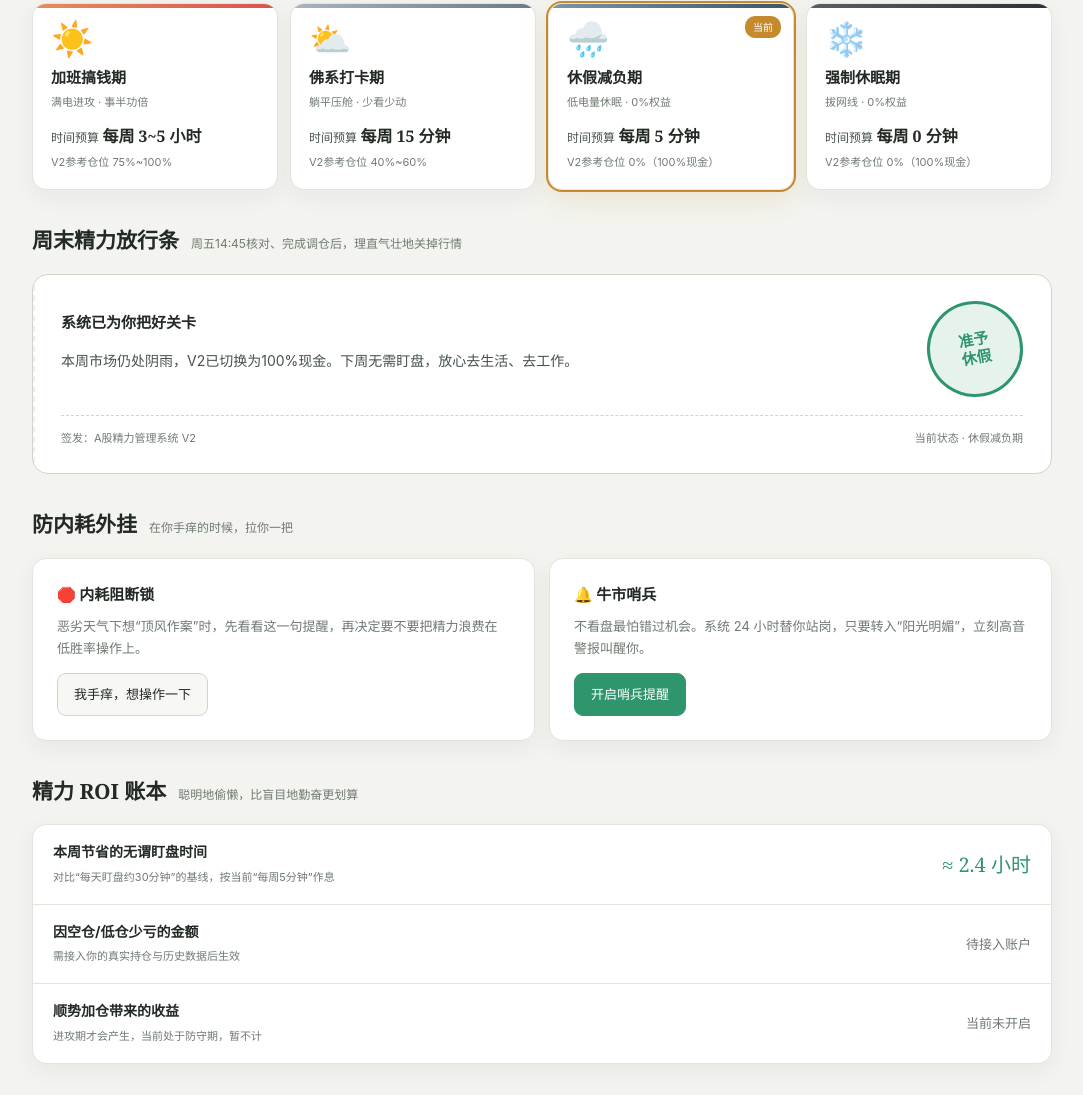
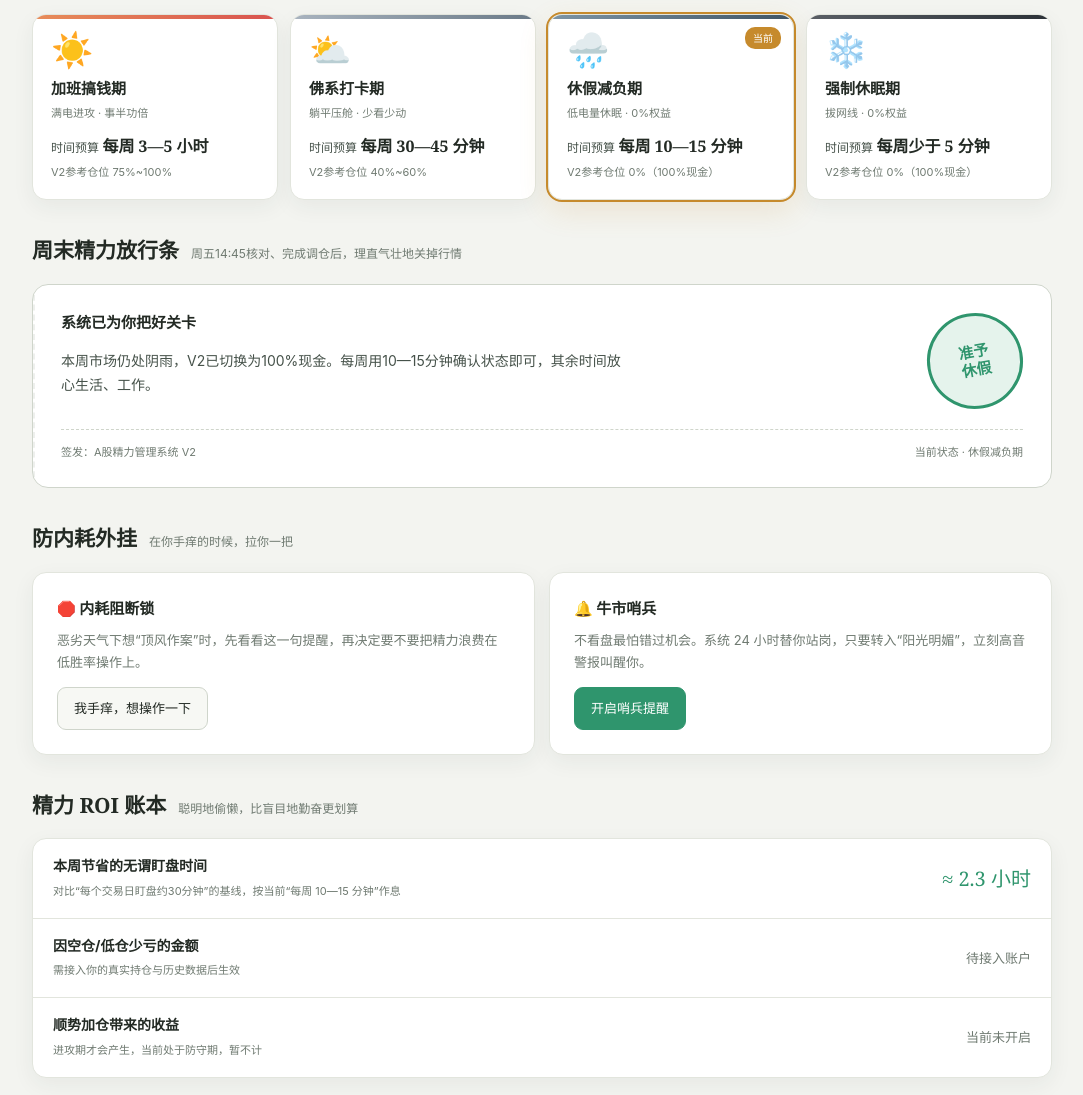
Before and after one commit to carson980629/ashare-energy-system, a website: page tianshi.html in a window 1280 px wide. Shown: the part 726-1821 px from the top of the page, without its empty margins (98-1181 px from the left). Drawn offline with Linux system fonts and the light colour scheme.

Commit message:
Refine investor energy time budgets

```diff
--- a/tianshi.html
+++ b/tianshi.html
@@ -166,7 +166,7 @@ footer{text-align:center;font-size:10px;color:var(--muted);padding:20px 0 40px}
       <div class="hero-right">
         <div class="label">本周精力预算</div>
         <div class="battery"><div class="battery-shell"><div id="batteryFill" class="battery-fill" style="width:10%"></div></div><div id="batteryNum" class="battery-num">10%</div></div>
-        <div class="time-budget">每周投入 <b id="timeBudget">5 分钟</b> 即可</div>
+        <div class="time-budget">每周投入 <b id="timeBudget">10—15 分钟</b> 即可</div>
       </div>
     </div>
   </section>
@@ -213,7 +213,7 @@ footer{text-align:center;font-size:10px;color:var(--muted);padding:20px 0 40px}
   <!-- 精力 ROI 账本 -->
   <div class="section-title"><h2>精力 ROI 账本</h2><span>聪明地偷懒，比盲目地勤奋更划算</span></div>
   <div class="card roi-rows">
-    <div class="roi-row"><div class="t"><b>本周节省的无谓盯盘时间</b><span>对比“每天盯盘约30分钟”的基线，按当前“每周5分钟”作息</span></div><div class="v" id="savedTime">≈ 2.4 小时</div></div>
+    <div class="roi-row"><div class="t"><b>本周节省的无谓盯盘时间</b><span id="savedTimeBasis">对比“每天盯盘约30分钟”的基线，按当前“每周10—15分钟”作息</span></div><div class="v" id="savedTime">≈ 2.3 小时</div></div>
     <div class="roi-row"><div class="t"><b>因空仓/低仓少亏的金额</b><span>需接入你的真实持仓与历史数据后生效</span></div><div class="v na">待接入账户</div></div>
     <div class="roi-row"><div class="t"><b>顺势加仓带来的收益</b><span>进攻期才会产生，当前处于防守期，暂不计</span></div><div class="v na">当前未开启</div></div>
   </div>
@@ -260,29 +260,29 @@ const SNAP = {
   ]
 };
 const ENERGY = {
-  bull:{key:"sun",weather:"阳光明媚",emoji:"☀️",mode:"加班搞钱期",tagline:"满电进攻 · 事半功倍",time:"每周 3~5 小时",energy:90,pos:"V2参考仓位 75%~100%",
+  bull:{key:"sun",weather:"阳光明媚",emoji:"☀️",mode:"加班搞钱期",tagline:"满电进攻 · 事半功倍",time:"每周 3—5 小时",minutes:240,energy:90,pos:"V2参考仓位 75%~100%",
     sub:"全市场上升趋势确立，赚钱效应扩散。此时投入精力产出最高，值得研究复合动量Top 2并顺势而为。",
     dos:["认真学习领涨行业与ETF","核对复合动量Top 2","检查持仓是否跌破自身MA4"],
     donts:["因恐高而过早下车","频繁做短线 T、来回折腾","追买情绪已经过热的题材"],
     pass:"东风送暖，赚钱效应扩散。本周值得多花精力，研究领涨ETF并顺势而为。",
     stamp:"开搞"},
-  shock:{key:"cloud",weather:"多云转阴",emoji:"⛅",mode:"佛系打卡期",tagline:"躺平压舱 · 少看少动",time:"每周 15 分钟",energy:30,pos:"V2参考仓位 40%~60%",
-    sub:"市场多空拉锯、热点切换较快。只从站上MA12的ETF中选择复合动量Top 2，避免死守弱势方向。",
-    dos:["周五14:45打卡看一眼","核对MA12之上的动量Top 2","按规则保持仓位，不追日内热点"],
+  shock:{key:"cloud",weather:"多云转阴",emoji:"⛅",mode:"佛系打卡期",tagline:"躺平压舱 · 少看少动",time:"每周 30—45 分钟",minutes:37.5,energy:30,pos:"V2参考仓位 40%~60%",
+    sub:"市场多空拉锯、热点切换较快。每周预留30—45分钟核对趋势、持仓与执行条件，不追逐日内噪音。",
+    dos:["周五14:45开始核对信号","检查MA12之上的动量Top 2","用30—45分钟完成复盘与调仓"],
     donts:["听小道消息追高","每天盯盘猜涨跌","频繁切换热点板块"],
-    pass:"市场多云震荡，只需周五花15分钟核对一次信号，其余时间安心生活。",
+    pass:"市场多云震荡，本周只需预留30—45分钟完成核对与必要调仓，其余时间安心生活。",
     stamp:"省电"},
-  bear:{key:"rain",weather:"阴雨绵绵",emoji:"🌧️",mode:"休假减负期",tagline:"低电量休眠 · 0%权益",time:"每周 5 分钟",energy:10,pos:"V2参考仓位 0%（100%现金）",
-    sub:"市场有短线回暖，但中期趋势尚未转强。V2选择完全空仓，把精力留给主业更划算。",
-    dos:["维持100%现金或低风险工具","专注本职工作，在场外积累现金流","周五14:45瞄一眼系统信号"],
+  bear:{key:"rain",weather:"阴雨绵绵",emoji:"🌧️",mode:"休假减负期",tagline:"低电量休眠 · 0%权益",time:"每周 10—15 分钟",minutes:12.5,energy:10,pos:"V2参考仓位 0%（100%现金）",
+    sub:"市场有短线回暖，但中期趋势尚未转强。V2选择完全空仓，每周只留10—15分钟确认状态即可。",
+    dos:["维持100%现金或低风险工具","专注本职工作，在场外积累现金流","周五用10—15分钟确认系统信号"],
     donts:["盲目抄底接飞刀","频繁加仓摊平成本","被阴跌行情搞崩心态"],
-    pass:"本周市场仍处阴雨，V2已切换为100%现金。下周无需盯盘，放心去生活、去工作。",
+    pass:"本周市场仍处阴雨，V2已切换为100%现金。每周用10—15分钟确认状态即可，其余时间放心生活、工作。",
     stamp:"休假"},
-  crisis:{key:"storm",weather:"特大暴风雪",emoji:"❄️",mode:"强制休眠期",tagline:"拔网线 · 0%权益",time:"每周 0 分钟",energy:0,pos:"V2参考仓位 0%（100%现金）",
-    sub:"市场处于系统性出清阶段，任何主观努力都无效。关掉软件，是当下最优策略。",
-    dos:["切换为现金 / 国债逆回购","把炒股 App 移入二级文件夹","健身、读书、陪伴家人"],
+  crisis:{key:"storm",weather:"特大暴风雪",emoji:"❄️",mode:"强制休眠期",tagline:"拔网线 · 0%权益",time:"每周少于 5 分钟",minutes:5,energy:0,pos:"V2参考仓位 0%（100%现金）",
+    sub:"市场处于系统性出清阶段，不做研究和择时，只用不到5分钟确认系统仍处危机状态。",
+    dos:["切换为现金 / 国债逆回购","每周快速确认一次危机状态","健身、读书、陪伴家人"],
     donts:["进行任何买入操作","频繁刷新行情软件","在恐慌中割肉离场"],
-    pass:"市场风雪交加，系统已为你空仓避险。彻底关掉软件，好好休息。",
+    pass:"市场风雪交加，系统已为你空仓避险。每周花不到5分钟确认状态后，彻底关掉软件。",
     stamp:"冬眠"}
 };
 const REGIME_KEY = { bull:"多头进攻态", shock:"中性震荡态", bear:"弱势防守态", crisis:"极端空头态" };
@@ -334,7 +334,9 @@ function render(){
   $("kvRegime").textContent = REGIME_KEY[regime] + "（" + cfg.mode + "）";
   $("kvEquity").textContent = cfg.pos;
   $("compBar").style.width = fmtPct(b.comp);
-  const savedH = (2.5 - 5/60).toFixed(1);
+  const weeklyBaselineMinutes = 5 * 30;
+  const savedH = Math.max(0, (weeklyBaselineMinutes - cfg.minutes) / 60).toFixed(1);
+  $("savedTimeBasis").textContent = `对比“每个交易日盯盘约30分钟”的基线，按当前“${cfg.time}”作息`;
   $("savedTime").textContent = "≈ " + savedH + " 小时";
 }
 const urgeText = {
```
Also changed, not shown: assets/screenshots/energy-console.png, assets/screenshots/energy-mobile-final.png.
